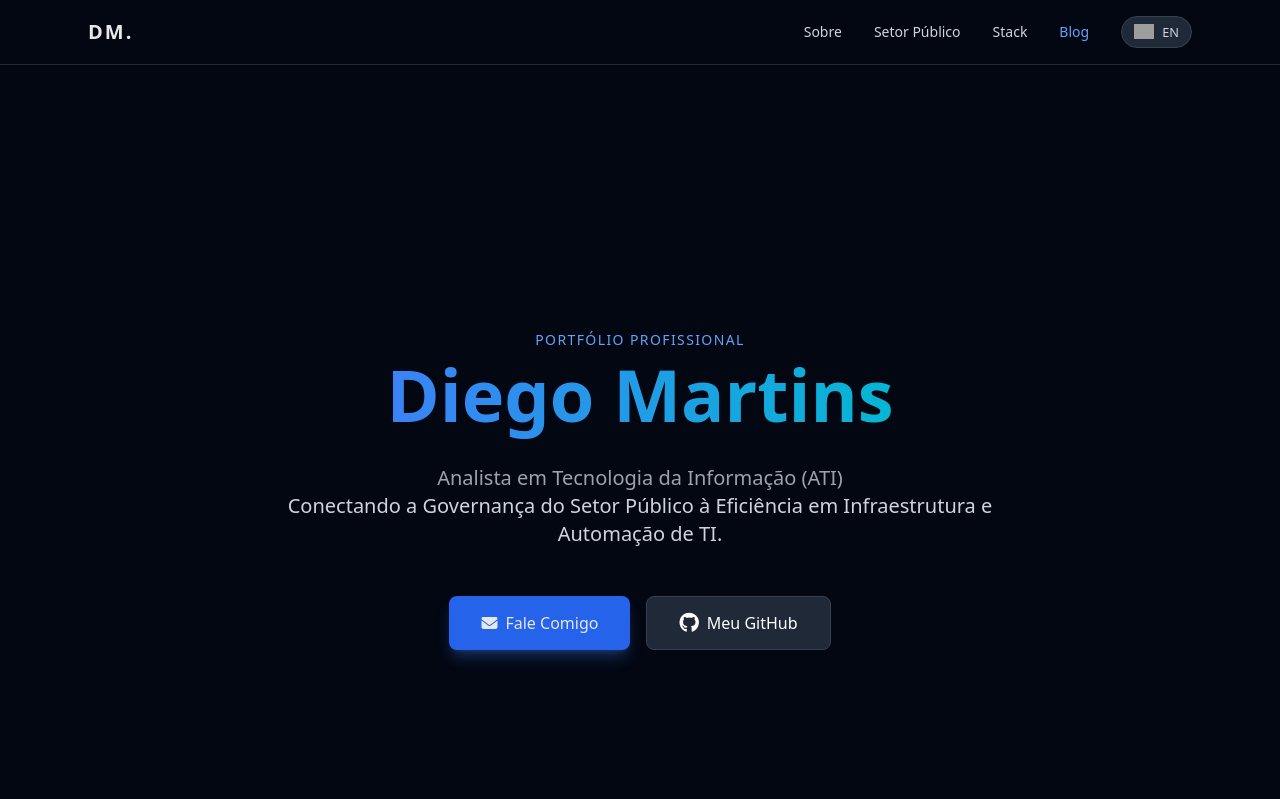
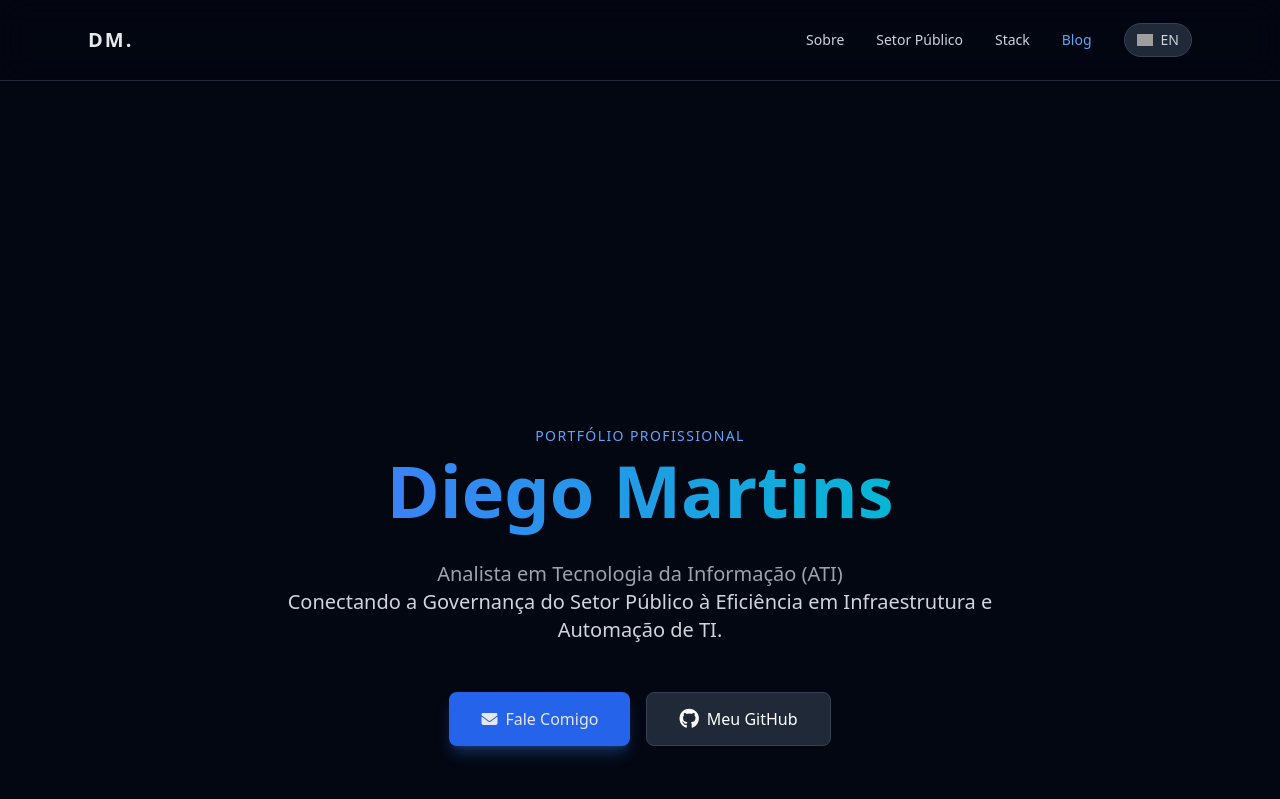
Before and after one commit to diegogyn/diegogyn.github.io, a Jekyll site: the page built from index.html, in a window 1280 px wide and 900 px high. Shown: the top 799 px of the window. Built offline with Jekyll 4.4.1, drawn with Linux system fonts in a browser that asks for light colours; nearby versions of some CDN libraries; grey boxes are pictures that could not be loaded.

Commit message:
Update default.html

```diff
--- a/_layouts/default.html
+++ b/_layouts/default.html
@@ -3,7 +3,7 @@
 
 <head>
     <meta charset="UTF-8">
-    <meta name="viewport" content="width=device-width, initial-scale=1.0">
+    <meta name="viewport" content="width=device-width, initial-scale=1.0, maximum-scale=5.0, viewport-fit=cover">
     <title>{{ page.title | default: site.title }}</title>
 
     <meta name="description" content="{{ site.description }}">
@@ -29,27 +29,27 @@
             box-shadow: 0 10px 30px -10px rgba(59, 130, 246, 0.3);
         }
 
-        /* ── NAVBAR ─────────────────────────────────── */
-        .nav-link { color:#d1d5db; text-decoration:none; transition:color .2s; }
-        .nav-link:hover { color:#60a5fa; }
-        .nav-flag {
-            display:inline-flex; align-items:center; gap:.5rem;
-            background:#1f2937; border:1px solid #374151;
-            padding:.3rem .75rem; border-radius:999px;
-            color:#d1d5db; text-decoration:none; font-size:.8rem;
-            transition:background .2s;
+        /* Nav e Links */
+        .nav-link { transition: color 0.2s; }
+        .nav-link:hover { color: #60a5fa; }
+
+        /* Correção de Renderização Forçada para iOS/Safari */
+        .force-hardware-render {
+            -webkit-transform: translateZ(0);
+            -webkit-backface-visibility: hidden;
+            will-change: transform, background-color, border-color, box-shadow;
         }
-        .nav-flag:hover { background:#374151; }
+
+        /* Animação do Hamburguer via CSS */
+        #menu-toggle.open span:nth-child(1) { transform: translateY(8px) rotate(45deg); }
+        #menu-toggle.open span:nth-child(2) { opacity: 0; }
+        #menu-toggle.open span:nth-child(3) { transform: translateY(-8px) rotate(-45deg); }
 
         /* ── POST CONTENT ───────────────────────────── */
         .post-content { line-height: 1.85; color: #d1d5db; }
         .post-content p { margin-top: 0; margin-bottom: 1.4rem; }
-        .post-content h1,
-        .post-content h2,
-        .post-content h3,
-        .post-content h4 {
-            color: #ffffff; font-weight: 700;
-            line-height: 1.3; margin-top: 2.5rem; margin-bottom: 1rem;
+        .post-content h1, .post-content h2, .post-content h3, .post-content h4 {
+            color: #ffffff; font-weight: 700; line-height: 1.3; margin-top: 2.5rem; margin-bottom: 1rem;
         }
         .post-content h1 { font-size: 2rem; }
         .post-content h2 { font-size: 1.5rem; border-bottom: 1px solid #1f2937; padding-bottom: .4rem; }
@@ -64,26 +64,10 @@
         .post-content ol { list-style-type: decimal; }
         .post-content li { margin-bottom: .4rem; color: #d1d5db; }
         .post-content li::marker { color: #3b82f6; }
-        .post-content code {
-            background: #111827; color: #60a5fa;
-            padding: .15em .45em; border-radius: 4px;
-            font-size: .875em; font-family: 'Courier New', monospace;
-        }
-        .post-content pre {
-            background: #0f172a; border: 1px solid #1e293b;
-            border-radius: .75rem; padding: 1.25rem 1.5rem;
-            overflow-x: auto; margin-bottom: 1.6rem; margin-top: .5rem;
-        }
-        .post-content pre code {
-            background: transparent; color: #93c5fd;
-            padding: 0; font-size: .9em; border-radius: 0;
-        }
-        .post-content blockquote {
-            border-left: 3px solid #3b82f6; background: #111827;
-            color: #9ca3af; padding: .75rem 1.25rem;
-            border-radius: 0 .5rem .5rem 0; margin: 1.5rem 0; font-style: italic;
-        }
-        .post-content blockquote p { margin-bottom: 0; }
+        .post-content code { background: #111827; color: #60a5fa; padding: .15em .45em; border-radius: 4px; font-size: .875em; font-family: 'Courier New', monospace; }
+        .post-content pre { background: #0f172a; border: 1px solid #1e293b; border-radius: .75rem; padding: 1.25rem 1.5rem; overflow-x: auto; margin-bottom: 1.6rem; margin-top: .5rem; }
+        .post-content pre code { background: transparent; color: #93c5fd; padding: 0; font-size: .9em; border-radius: 0; }
+        .post-content blockquote { border-left: 3px solid #3b82f6; background: #111827; color: #9ca3af; padding: .75rem 1.25rem; border-radius: 0 .5rem .5rem 0; margin: 1.5rem 0; font-style: italic; }
         .post-content hr { border: none; border-top: 1px solid #1f2937; margin: 2.5rem 0; }
         .post-content table { width: 100%; border-collapse: collapse; margin-bottom: 1.5rem; font-size: .9rem; }
         .post-content th { background: #1f2937; color: #fff; font-weight: 600; padding: .6rem 1rem; text-align: left; border: 1px solid #374151; }
@@ -92,50 +76,52 @@
     </style>
 </head>
 
-<body class="bg-gray-950 text-gray-200 font-sans leading-relaxed selection:bg-blue-500 selection:text-white">
+<body class="bg-gray-950 text-gray-200 font-sans leading-relaxed antialiased selection:bg-blue-500 selection:text-white pt-24">
 
-<nav id="navbar" class="fixed top-0 left-0 w-full z-[9999] bg-gray-950/90 backdrop-blur-md border-b border-gray-800 transition-shadow duration-300 transform-gpu">
-        <div class="max-w-[72rem] mx-auto px-6 py-4 flex justify-between items-center">
+    <nav id="navbar" class="fixed top-0 left-0 w-full z-[9999] bg-gray-950/85 backdrop-blur-lg border-b border-gray-800 transition-all duration-300 force-hardware-render">
+        <div class="max-w-6xl mx-auto px-6 h-20 flex justify-between items-center relative z-20">
 
-            <a href="{{ site.url }}/" class="nav-link text-xl font-bold tracking-widest text-gray-200">DM.</a>
+            <a href="{{ site.url }}/" class="text-xl font-bold tracking-widest text-gray-200 hover:text-white transition">DM.</a>
 
-            <div id="nav-desktop" class="hidden md:flex gap-8 text-sm font-medium items-center">
+            <div class="hidden md:flex items-center gap-8 text-sm font-medium">
                 {% if page.lang == 'en' %}
-                    <a href="/en.html#sobre"      class="nav-link">About</a>
-                    <a href="/en.html#experiencia" class="nav-link">Public Sector</a>
-                    <a href="/en.html#stack"       class="nav-link">Stack</a>
-                    <a href="/blog.html"           class="nav-link text-blue-400">Blog</a>
-                    <a href="/" class="nav-flag"><img src="https://flagcdn.com/w20/br.png" alt="PT" class="w-5"> PT</a>
+                    <a href="/en.html#sobre" class="nav-link text-gray-300">About</a>
+                    <a href="/en.html#experiencia" class="nav-link text-gray-300">Public Sector</a>
+                    <a href="/en.html#stack" class="nav-link text-gray-300">Stack</a>
+                    <a href="/blog.html" class="nav-link text-blue-400">Blog</a>
+                    <a href="/" class="flex items-center gap-2 bg-gray-800 hover:bg-gray-700 border border-gray-700 px-3 py-1.5 rounded-full text-gray-300 transition"><img src="https://flagcdn.com/w20/br.png" alt="PT" class="w-4"> PT</a>
                 {% else %}
-                    <a href="/#sobre"      class="nav-link">Sobre</a>
-                    <a href="/#experiencia" class="nav-link">Setor Público</a>
-                    <a href="/#stack"       class="nav-link">Stack</a>
-                    <a href="/blog.html"   class="nav-link text-blue-400">Blog</a>
-                    <a href="/en.html" class="nav-flag"><img src="https://flagcdn.com/w20/us.png" alt="EN" class="w-5"> EN</a>
+                    <a href="/#sobre" class="nav-link text-gray-300">Sobre</a>
+                    <a href="/#experiencia" class="nav-link text-gray-300">Setor Público</a>
+                    <a href="/#stack" class="nav-link text-gray-300">Stack</a>
+                    <a href="/blog.html" class="nav-link text-blue-400">Blog</a>
+                    <a href="/en.html" class="flex items-center gap-2 bg-gray-800 hover:bg-gray-700 border border-gray-700 px-3 py-1.5 rounded-full text-gray-300 transition"><img src="https://flagcdn.com/w20/us.png" alt="EN" class="w-4"> EN</a>
                 {% endif %}
             </div>
 
-            <button id="menu-toggle" aria-label="Abrir menu" class="flex md:hidden flex-col justify-center items-center gap-[5px] w-9 h-9 bg-transparent border-none cursor-pointer p-1">
-                <span class="hline block w-[22px] h-[2px] bg-gray-300 rounded-sm transition-all duration-300"></span>
-                <span class="hline block w-[22px] h-[2px] bg-gray-300 rounded-sm transition-all duration-300"></span>
-                <span class="hline block w-[22px] h-[2px] bg-gray-300 rounded-sm transition-all duration-300"></span>
+            <button id="menu-toggle" aria-expanded="false" class="md:hidden flex flex-col justify-center items-center gap-1.5 w-10 h-10 bg-transparent border-none outline-none focus:outline-none z-30 cursor-pointer">
+                <span class="block w-6 h-[2px] bg-gray-300 rounded-full transition-transform duration-300 origin-center"></span>
+                <span class="block w-6 h-[2px] bg-gray-300 rounded-full transition-opacity duration-300"></span>
+                <span class="block w-6 h-[2px] bg-gray-300 rounded-full transition-transform duration-300 origin-center"></span>
             </button>
         </div>
 
-        <div id="mobile-menu" class="md:!hidden hidden flex-col gap-4 px-6 pt-4 pb-6 border-t border-gray-800 text-[0.95rem] font-medium bg-gray-950/95 backdrop-blur-md">
-            {% if page.lang == 'en' %}
-                <a href="/en.html#sobre"       class="nav-link">About</a>
-                <a href="/en.html#experiencia"  class="nav-link">Public Sector</a>
-                <a href="/en.html#stack"        class="nav-link">Stack</a>
-                <a href="/blog.html"            class="text-blue-400 no-underline">Blog</a>
-                <a href="/" class="nav-flag self-start"><img src="https://flagcdn.com/w20/br.png" alt="PT" class="w-5"> PT</a>
-            {% else %}
-                <a href="/#sobre"       class="nav-link">Sobre</a>
-                <a href="/#experiencia"  class="nav-link">Setor Público</a>
-                <a href="/#stack"        class="nav-link">Stack</a>
-                <a href="/blog.html"     class="text-blue-400 no-underline">Blog</a>
-                <a href="/en.html" class="nav-flag self-start"><img src="https://flagcdn.com/w20/us.png" alt="EN" class="w-5"> EN</a>
-            {% endif %}
+        <div id="mobile-menu" class="hidden md:hidden absolute top-full left-0 w-full bg-gray-900 border-b border-gray-800 shadow-2xl force-hardware-render">
+            <div class="flex flex-col gap-6 px-6 py-8 text-base font-medium">
+                {% if page.lang == 'en' %}
+                    <a href="/en.html#sobre" class="text-gray-300 hover:text-white mobile-link">About</a>
+                    <a href="/en.html#experiencia" class="text-gray-300 hover:text-white mobile-link">Public Sector</a>
+                    <a href="/en.html#stack" class="text-gray-300 hover:text-white mobile-link">Stack</a>
+                    <a href="/blog.html" class="text-blue-400 mobile-link">Blog</a>
+                    <a href="/" class="flex items-center gap-2 bg-gray-800 border border-gray-700 w-fit px-4 py-2 rounded-full text-gray-300 mt-2"><img src="https://flagcdn.com/w20/br.png" alt="PT" class="w-4"> PT</a>
+                {% else %}
+                    <a href="/#sobre" class="text-gray-300 hover:text-white mobile-link">Sobre</a>
+                    <a href="/#experiencia" class="text-gray-300 hover:text-white mobile-link">Setor Público</a>
+                    <a href="/#stack" class="text-gray-300 hover:text-white mobile-link">Stack</a>
+                    <a href="/blog.html" class="text-blue-400 mobile-link">Blog</a>
+                    <a href="/en.html" class="flex items-center gap-2 bg-gray-800 border border-gray-700 w-fit px-4 py-2 rounded-full text-gray-300 mt-2"><img src="https://flagcdn.com/w20/us.png" alt="EN" class="w-4"> EN</a>
+                {% endif %}
+            </div>
         </div>
     </nav>
 
@@ -149,54 +135,59 @@
 
     <script src="https://unpkg.com/aos@2.3.4/dist/aos.js"></script>
     <script>
-        AOS.init({ duration: 800, once: true, offset: 50, startEvent: "load", disableMutationObserver: false });
-
-        // Sombra ao rolar
-        window.addEventListener("scroll", function () {
-            document.getElementById("navbar").style.boxShadow =
-                window.scrollY > 50 ? "0 4px 24px rgba(0,0,0,.5)" : "";
+        // Inicialização do AOS
+        AOS.init({
+            duration: 800,
+            once: true,
+            offset: 50,
+            startEvent: "DOMContentLoaded",
+            disableMutationObserver: false
         });
 
-        // Hamburguer
-        const toggle     = document.getElementById("menu-toggle");
+        // Controle da Navbar e Sombras
+        const navbar = document.getElementById("navbar");
+        const toggle = document.getElementById("menu-toggle");
         const mobileMenu = document.getElementById("mobile-menu");
-        const lines      = document.querySelectorAll(".hline");
-        let isOpen = false;
+        const mobileLinks = document.querySelectorAll(".mobile-link");
 
-        toggle.addEventListener("click", function () {
-            isOpen = !isOpen;
-            if (isOpen) {
-                mobileMenu.style.display = "flex";
-                lines[0].style.transform = "translateY(7px) rotate(45deg)";
-                lines[1].style.opacity   = "0";
-                lines[2].style.transform = "translateY(-7px) rotate(-45deg)";
+        // Aplica sombra apenas quando rolar a página
+        window.addEventListener("scroll", () => {
+            if (window.scrollY > 20) {
+                navbar.classList.add("shadow-[0_4px_30px_rgba(0,0,0,0.5)]");
+                navbar.classList.remove("border-gray-800");
+                navbar.classList.add("border-gray-800/50");
             } else {
-                mobileMenu.style.display = "none";
-                lines[0].style.transform = "";
-                lines[1].style.opacity   = "";
-                lines[2].style.transform = "";
+                navbar.classList.remove("shadow-[0_4px_30px_rgba(0,0,0,0.5)]");
+                navbar.classList.add("border-gray-800");
+                navbar.classList.remove("border-gray-800/50");
             }
         });
 
-        // Fecha ao clicar em link
-        mobileMenu.querySelectorAll("a").forEach(function(link) {
-            link.addEventListener("click", function () {
-                isOpen = false;
-                mobileMenu.style.display = "none";
-                lines[0].style.transform = "";
-                lines[1].style.opacity   = "";
-                lines[2].style.transform = "";
+        // Lógica de Abrir/Fechar o Menu Hamburguer
+        function toggleMenu() {
+            const isExpanded = toggle.getAttribute("aria-expanded") === "true";
+            toggle.setAttribute("aria-expanded", !isExpanded);
+            toggle.classList.toggle("open");
+            mobileMenu.classList.toggle("hidden");
+        }
+
+        toggle.addEventListener("click", toggleMenu);
+
+        // Fecha o menu automaticamente se clicar em um dos links no celular
+        mobileLinks.forEach(link => {
+            link.addEventListener("click", () => {
+                if (!mobileMenu.classList.contains("hidden")) {
+                    toggleMenu();
+                }
             });
         });
 
-        // Evita que o menu fique "aberto" visualmente ao rotacionar a tela do celular para modo paisagem/desktop
-        window.addEventListener("resize", function() {
-            if (window.innerWidth >= 768 && isOpen) {
-                isOpen = false;
-                mobileMenu.style.display = "none";
-                lines[0].style.transform = "";
-                lines[1].style.opacity   = "";
-                lines[2].style.transform = "";
+        // Previne bug visual se o usuário abrir o menu no celular e deitar a tela (landscape para desktop)
+        window.addEventListener("resize", () => {
+            if (window.innerWidth >= 768 && !mobileMenu.classList.contains("hidden")) {
+                toggle.setAttribute("aria-expanded", "false");
+                toggle.classList.remove("open");
+                mobileMenu.classList.add("hidden");
             }
         });
     </script>
```
